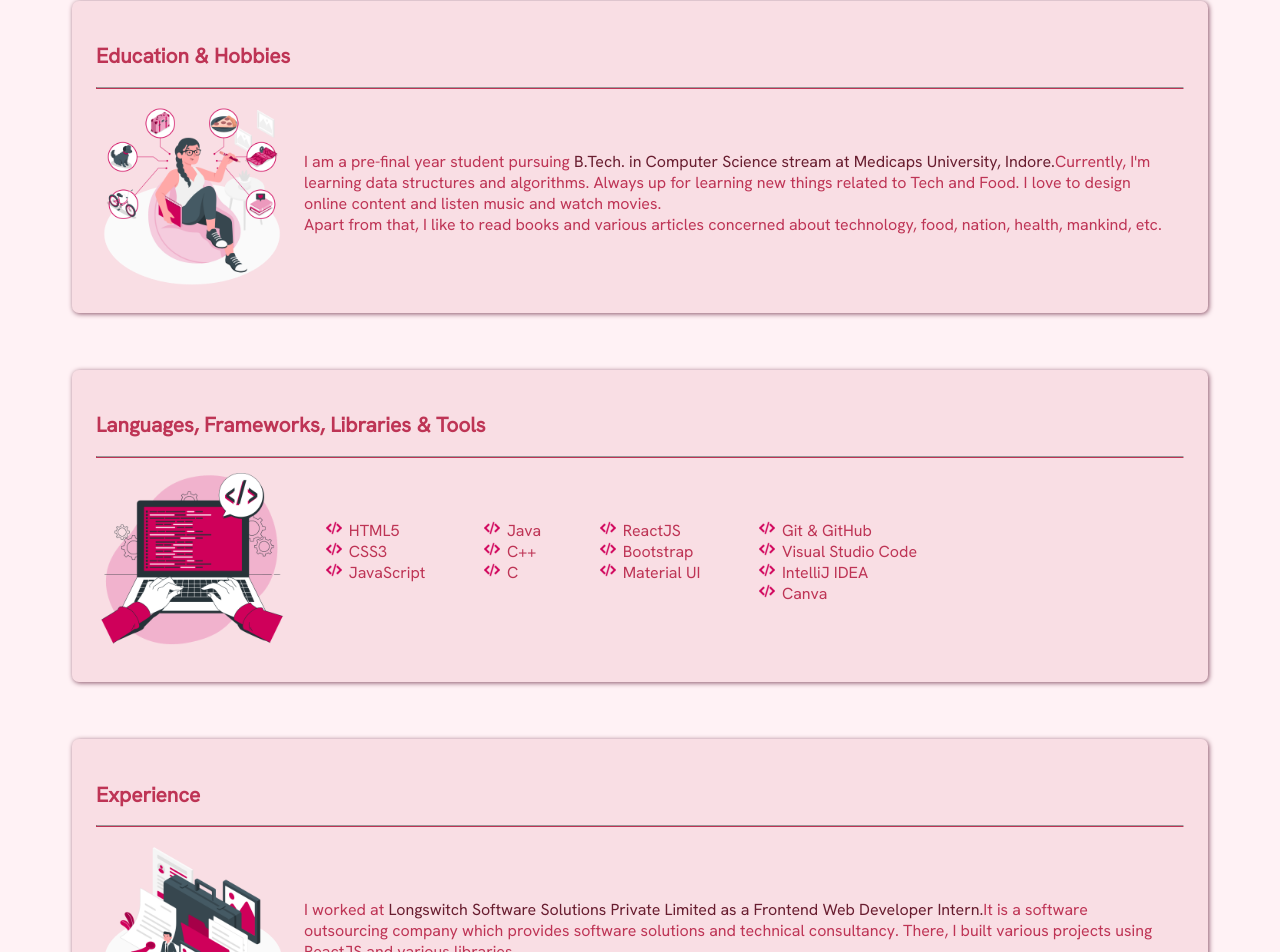
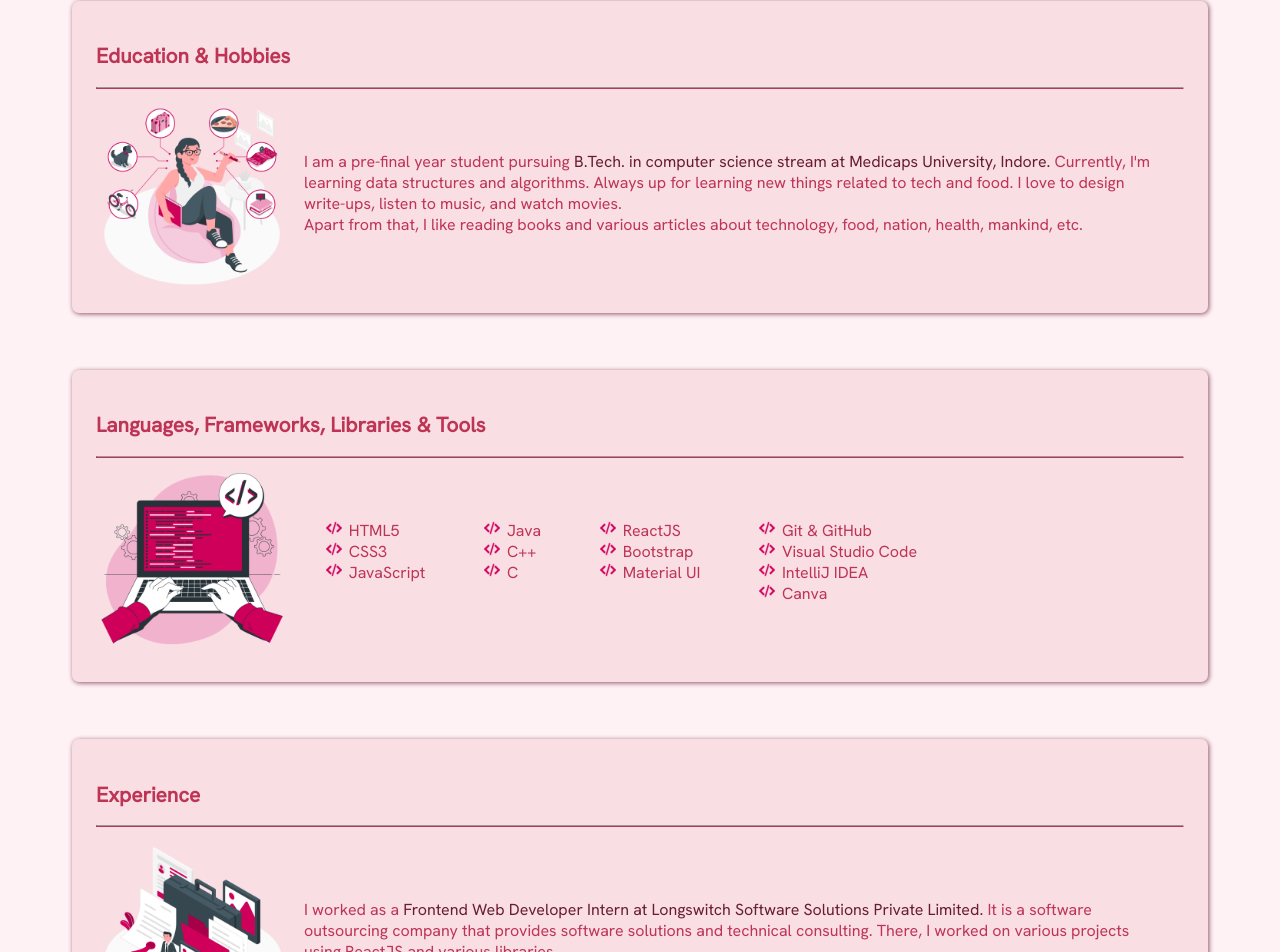
Before and after one commit to MadhaviGupta/Portfolio, a React (Create React App) app: page /about in a window 1280 px wide. Shown: the part 194-1146 px from the top of the page. Built offline with nearby package versions, Linux system fonts and the light colour scheme.

Commit message:
content correction

```diff
--- a/src/components/About.js
+++ b/src/components/About.js
@@ -27,16 +27,15 @@ export default function About(props) {
             <p style={{ margin: "1rem" }}>
               I am a pre-final year student pursuing{" "}
               <span className={`name-${props.mode}`}>
-                B.Tech. in Computer Science stream at Medicaps University,
+                B.Tech. in computer science stream at Medicaps University,
                 Indore.
-              </span>
+              </span>{" "}
               Currently, I'm learning data structures and algorithms. Always up
-              for learning new things related to Tech and Food. I love to design
-              online content and listen music and watch movies. <br />
-              Apart from that, I like to read books and various articles
-              concerned about technology, food, nation, health, mankind, etc.
+              for learning new things related to tech and food. I love to design
+              write-ups, listen to music, and watch movies. <br />
+              Apart from that, I like reading books and various articles about
+              technology, food, nation, health, mankind, etc.
             </p>
-            <div></div>
           </div>
         </div>
         <div className="card-about">
@@ -83,13 +82,13 @@ export default function About(props) {
           <div className="content">
             <img src={experience} alt="experience" className="project-img" />
             <p style={{ margin: "1rem" }}>
-              I worked at{" "}
+              I worked as a{" "}
               <span className={`name-${props.mode}`}>
-                Longswitch Software Solutions Private Limited as a Frontend Web
-                Developer Intern.
+                Frontend Web Developer Intern at Longswitch Software Solutions
+                Private Limited.{" "}
               </span>
-              It is a software outsourcing company which provides software
-              solutions and technical consultancy. There, I built various
+              It is a software outsourcing company that provides software
+              solutions and technical consulting. There, I worked on various
               projects using ReactJS and various libraries.
             </p>
           </div>
--- a/src/components/Home.js
+++ b/src/components/Home.js
@@ -15,7 +15,7 @@ export default function Home(props) {
             <p style={{ marginTop: "1rem" }}>I'm Madhavi.</p>
           </div>
           <div className="sub-content">
-            A Front End Developer and A Tech Enthusiast.
+            A front-end developer and a tech enthusiast.
             <p>Using my skills to contribute to this wide Ocean of Tech!</p>
           </div>
         </div>
--- a/src/components/Projects.js
+++ b/src/components/Projects.js
@@ -10,30 +10,6 @@ export default function Projects() {
     <>
       <h1 className="heading">My Projects</h1>
       <div className="card-styling-pro">
-        <div className="card-pro">
-          <h2 className="heading2">Text-Tools</h2>
-          <hr className="hr-tag" />
-          <div className="content">
-            <img src={texttools} alt="texttools" className="project-img" />
-            <p style={{ display: "flex", alignItems: "center" }}>
-              TextTools is an text utility site which can be used to perform
-              different operations on text. <br />
-              Build using ReactJS and Bootstrap.
-            </p>
-          </div>
-          <div style={{ textAlign: "center" }}>
-            <a
-              role="button"
-              href="https://github.com/MadhaviGupta/Text-Tools"
-              className="project-icons"
-            >
-              <GitHubIcon />
-            </a>
-            <a href="https://text-tools-madhavi.vercel.app/" role="button" className="project-icons">
-              <LaunchIcon />
-            </a>
-          </div>
-        </div>
         <div className="card-pro">
           <h2 className="heading2">Basic Portfolio Website (Beginner Level)</h2>
           <hr className="hr-tag" />
@@ -63,6 +39,35 @@ export default function Projects() {
             </a>
           </div>
         </div>
+        <div className="card-pro">
+          <h2 className="heading2">Text-Tools</h2>
+          <hr className="hr-tag" />
+          <div className="content">
+            <img src={texttools} alt="texttools" className="project-img" />
+            <p style={{ display: "flex", alignItems: "center" }}>
+              TextTools is an text utility site which can be used to perform
+              different operations on text. <br />
+              Build using ReactJS and Bootstrap.
+            </p>
+          </div>
+          <div style={{ textAlign: "center" }}>
+            <a
+              role="button"
+              href="https://github.com/MadhaviGupta/Text-Tools"
+              className="project-icons"
+            >
+              <GitHubIcon />
+            </a>
+            <a
+              href="https://text-tools-madhavi.vercel.app/"
+              role="button"
+              className="project-icons"
+            >
+              <LaunchIcon />
+            </a>
+          </div>
+        </div>
+
         <div className="card-pro">
           <h2 className="heading2">My Portfolio</h2>
           <hr className="hr-tag" />
```
